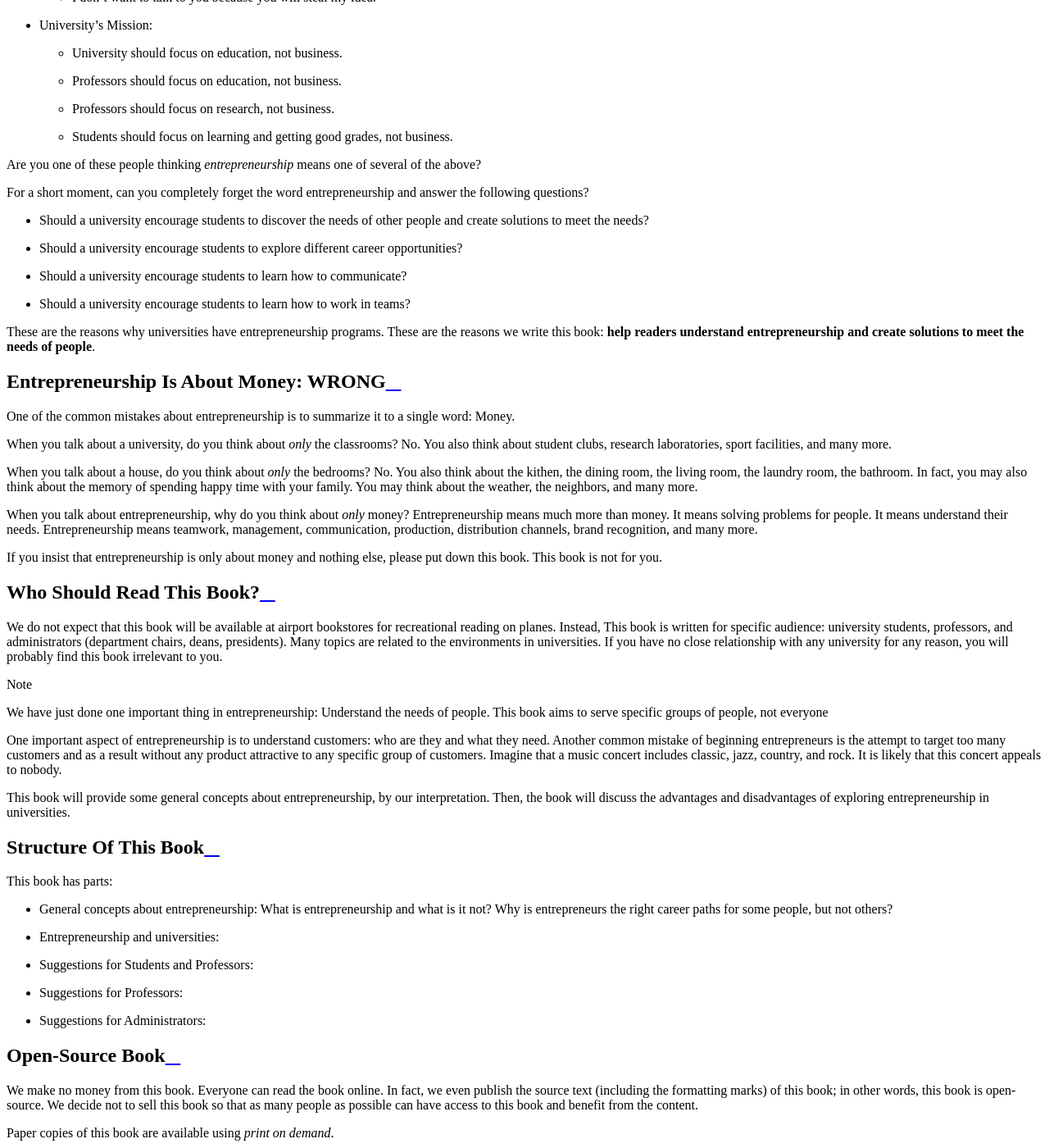
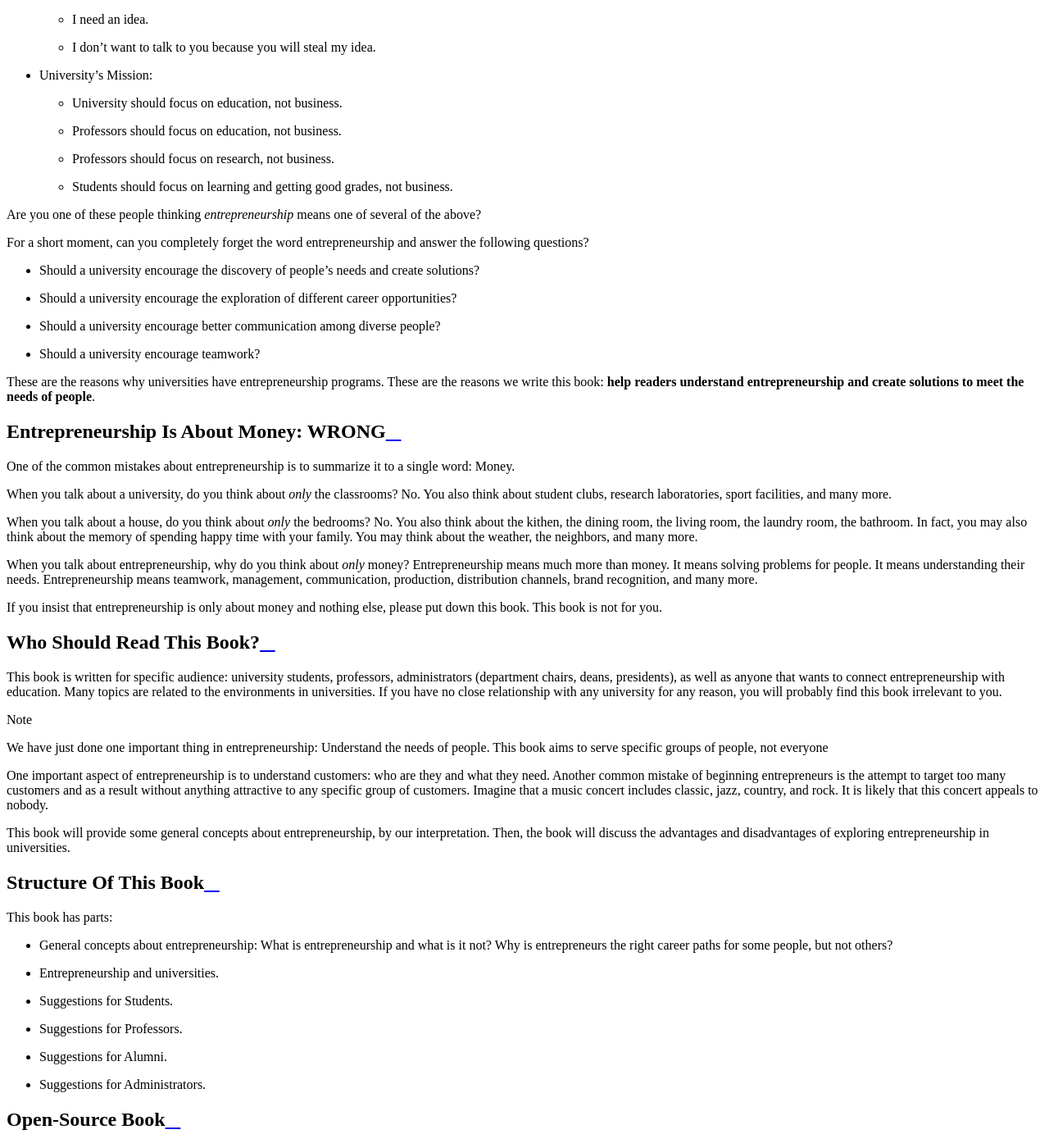
Before and after one commit to PurdueCAM2Project/universityentrepreneurs, a Sphinx documentation site: the page built from source/preface.rst, in a window 1280 px wide and 1400 px high, scrolled down 1492 px. Shown: the whole window at 82% size. Built offline with Sphinx 7.4.7 and the Read the Docs theme 2.0.0, drawn with Linux system fonts in a browser that asks for light colours; pages that are not in the unit, such as notebooks, are missing from menus; some of the changed text lies outside the part shown.

Commit message:
revision

```diff
--- a/source/preface.rst
+++ b/source/preface.rst
@@ -67,7 +67,7 @@
 
 
 Common Misunderstanding About Entrepreneurship
-~~~~~~~~~~~~~~~~~~~~~~~~~~~~~~~~~~~~~~~~~~~~~~
+----------------------------------------------
 
 We want to write this book because there is a lot of misunderstanding
 about entrepreneurship.  In our experience, when this word is brought
@@ -111,15 +111,15 @@
 For a short moment, can you completely forget the word
 entrepreneurship and answer the following questions?
 
-* Should a university encourage students to discover the needs of
-  other people and create solutions to meet the needs?
+* Should a university encourage the discovery of people's needs and
+  create solutions?
 
-* Should a university encourage students to explore different career
+* Should a university encourage the exploration of different career
   opportunities?
 
-* Should a university encourage students to learn how to communicate?
+* Should a university encourage better communication among diverse people?
 
-* Should a university encourage students to learn how to work in teams?
+* Should a university encourage teamwork?
 
 These are the reasons why universities have entrepreneurship programs.
 These are the reasons we write this book: **help readers understand
@@ -143,7 +143,7 @@
 
 When you talk about entrepreneurship, why do you think about *only*
 money?  Entrepreneurship means much more than money. It means solving
-problems for people. It means understand their needs. Entrepreneurship
+problems for people. It means understanding their needs. Entrepreneurship
 means teamwork, management, communication, production, distribution
 channels, brand recognition, and many more.
 
@@ -154,13 +154,12 @@
 Who Should Read This Book?
 --------------------------
 
-We do not expect that this book will be available at airport
-bookstores for recreational reading on planes. Instead, This book is
-written for specific audience: university students, professors, and
-administrators (department chairs, deans, presidents).  Many topics
-are related to the environments in universities. If you have no close
-relationship with any university for any reason, you will probably
-find this book irrelevant to you.
+This book is written for specific audience: university students,
+professors, administrators (department chairs, deans, presidents), as
+well as anyone that wants to connect entrepreneurship with education.
+Many topics are related to the environments in universities. If you
+have no close relationship with any university for any reason, you
+will probably find this book irrelevant to you.
 
 .. note::
 
@@ -171,7 +170,7 @@
 One important aspect of entrepreneurship is to understand customers:
 who are they and what they need. Another common mistake of beginning
 entrepreneurs is the attempt to target too many customers and as a
-result without any product attractive to any specific group of
+result without anything attractive to any specific group of
 customers.  Imagine that a music concert includes classic, jazz,
 country, and rock.  It is likely that this concert appeals to nobody.
 
@@ -188,13 +187,15 @@
   and what is it not? Why is entrepreneurs the right career paths for
   some people, but not others?
 
-* Entrepreneurship and universities:
+* Entrepreneurship and universities.
 
-* Suggestions for Students and Professors:
+* Suggestions for Students.
 
-* Suggestions for Professors:
+* Suggestions for Professors.
 
-* Suggestions for Administrators:
+* Suggestions for Alumni.
+
+* Suggestions for Administrators.
 
 
 Open-Source Book
```
Also changed, not shown: other parts of source/preface.rst (+1 -1 lines), source/money.rst (added, +55 -0 lines), source/university.rst (added, +67 -0 lines), source/whatis.rst (added, +125 -0 lines).
